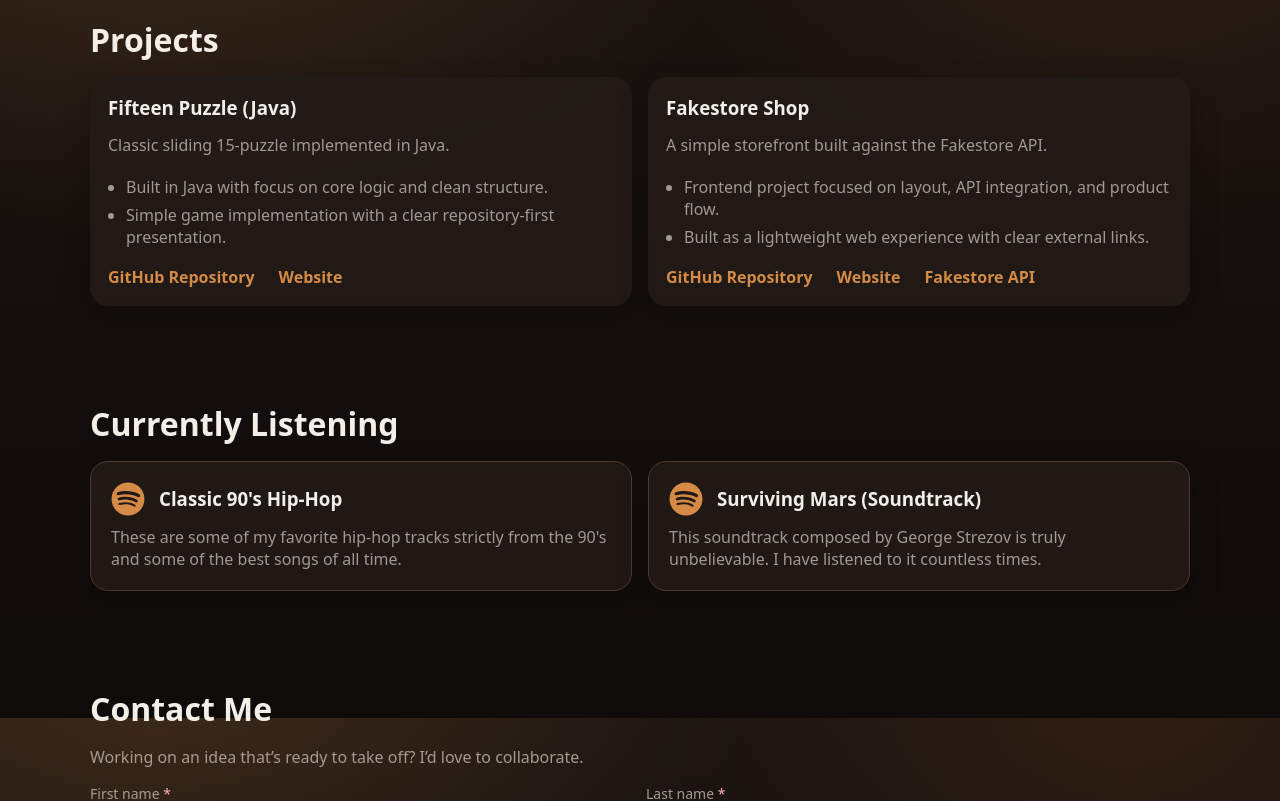
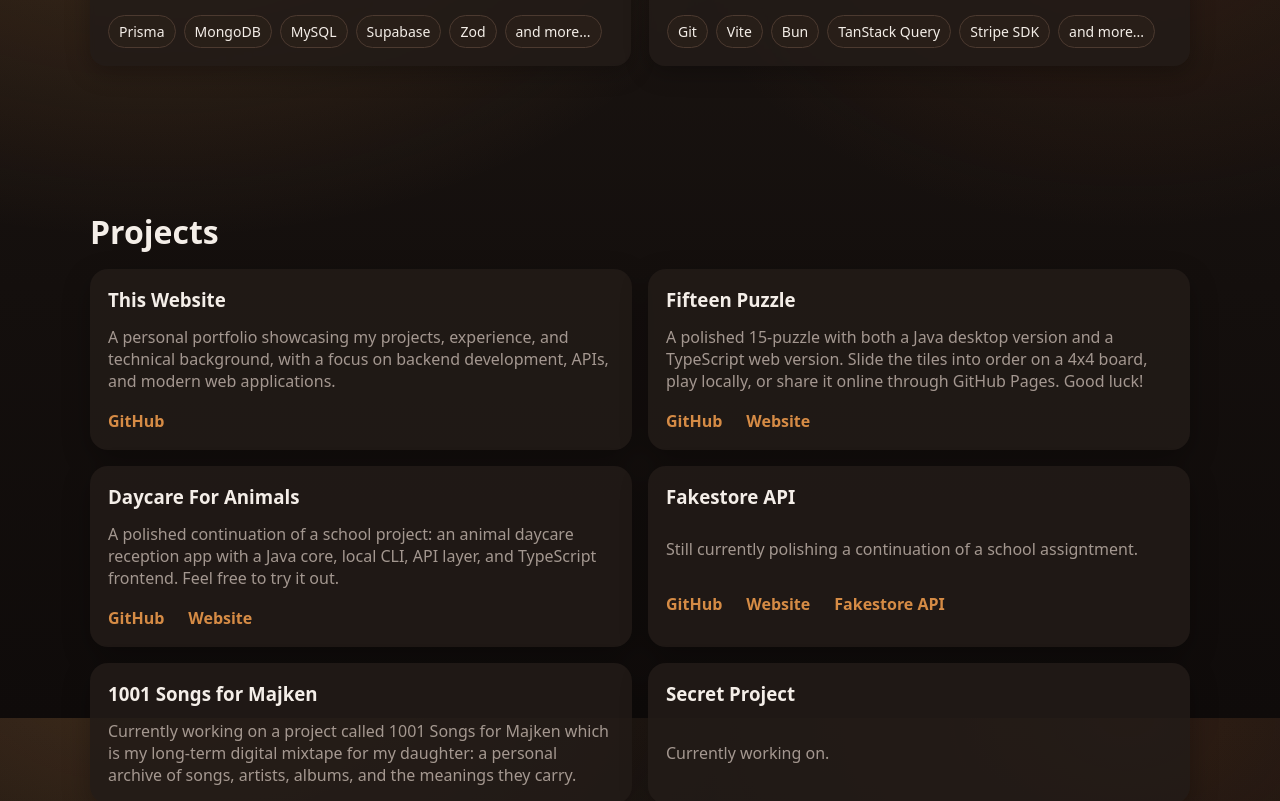
Before and after one commit to alpsten/web-portfolio-react-frontend, a React (Vite) app: page / in a window 1280 px wide. Shown: the part 1682-2483 px from the top of the page. Built offline with nearby package versions, Linux system fonts and the light colour scheme.

Commit message:
Update projects and music section content

```diff
--- a/src/sections/Navbar.tsx
+++ b/src/sections/Navbar.tsx
@@ -5,7 +5,7 @@ const LINKS = [
     { href: "#about",     label: "About"     },
     { href: "#expertise", label: "Expertise" },
     { href: "#projects",  label: "Projects"  },
-    { href: "#spotify",   label: "Spotify"   },
+    { href: "#music",     label: "Music"     },
     { href: "#contact",   label: "Contact"   },
 ];
 
--- a/src/sections/Projects.tsx
+++ b/src/sections/Projects.tsx
@@ -1,36 +1,52 @@
 
 type Project = {
     title: string;
-    description: string;
+    about: string;
     links: { label: string; href: string }[];
-    highlights: string[];
 };
 
 const projects: Project[] = [
     {
-        title: "Fifteen Puzzle (Java)",
-        description: "Classic sliding 15-puzzle implemented in Java.",
-        highlights: [
-            "Built in Java with focus on core logic and clean structure.",
-            "Simple game implementation with a clear repository-first presentation.",
+        title: "This Website",
+        links: [
+            { label: "GitHub", href: "https://github.com/alpsten/web-portfolio-react-frontend" },
         ],
+        about: "A personal portfolio showcasing my projects, experience, and technical background, with a focus on backend development, APIs, and modern web applications.",
+    },
+    {
+        title: "Fifteen Puzzle",
         links: [
-            { label: "GitHub Repository", href: "https://github.com/alpsten/fifteen-puzzle" },
+            { label: "GitHub", href: "https://github.com/alpsten/fifteen-puzzle" },
             { label: "Website", href: "https://alpsten.github.io/fifteen-puzzle/" },
         ],
+        about: "A polished 15-puzzle with both a Java desktop version and a TypeScript web version. Slide the tiles into order on a 4x4 board, play locally, or share it online through GitHub Pages. Good luck!",
     },
     {
-        title: "Fakestore Shop",
-        description: "A simple storefront built against the Fakestore API.",
-        highlights: [
-            "Frontend project focused on layout, API integration, and product flow.",
-            "Built as a lightweight web experience with clear external links.",
+        title: "Daycare For Animals",
+        links: [
+            { label: "GitHub", href: "https://github.com/alpsten/daycare-for-animals" },
+            { label: "Website", href: "https://alpsten.github.io/daycare-for-animals/" },
         ],
+        about: "A polished continuation of a school project: an animal daycare reception app with a Java core, local CLI, API layer, and TypeScript frontend. Feel free to try it out.",
+    },
+    {
+        title: "Fakestore API",
         links: [
-            { label: "GitHub Repository", href: "https://github.com/alpsten/fakestore-api" },
+            { label: "GitHub", href: "https://github.com/alpsten/fakestore-api" },
             { label: "Website", href: "https://emilforzberg.github.io" },
-            { label: "Fakestore API", href: "https://fakestoreapi.com" }
-        ]
+            { label: "Fakestore API", href: "https://fakestoreapi.com" },
+        ],
+        about: "Still currently polishing a continuation of a school assigntment.",
+    },
+    {
+        title: "1001 Songs for Majken",
+        links: [],
+        about: "Currently working on a project called 1001 Songs for Majken which is my long-term digital mixtape for my daughter: a personal archive of songs, artists, albums, and the meanings they carry.",
+    },
+    {
+        title: "Secret Project",
+        links: [],
+        about: "Currently working on.",
     },
 ];
 
@@ -42,13 +58,8 @@ export default function Projects() {
                 {projects.map((p) => (
                     <article key={p.title} className="project">
                         <h3 className="project__title">{p.title}</h3>
-                        <p className="muted">{p.description}</p>
-                        <ul className="project__highlights">
-                            {p.highlights.map((item) => (
-                                <li key={item}>{item}</li>
-                            ))}
-                        </ul>
-
+                        <p className="muted">{p.about}</p>
+                        {p.links.length > 0 && (
                             <div className="project__links" aria-label={`${p.title} links`}>
                                 {p.links.map((l) => (
                                     <a
@@ -62,6 +73,7 @@ export default function Projects() {
                                     </a>
                                 ))}
                             </div>
+                        )}
 
                     </article>
                 ))}
--- a/src/sections/SpotifySection.tsx
+++ b/src/sections/SpotifySection.tsx
@@ -3,8 +3,8 @@ import { FaSpotify } from "react-icons/fa";
 
 export default function SpotifySection() {
     return (
-        <section id="spotify" className="container spotify">
-            <h2>Currently Listening</h2>
+        <section id="music" className="container spotify">
+            <h2>Music</h2>
             <div className="spotify__grid">
                 <article className="spotify__card">
                     <div className="spotify__card-head">
@@ -31,16 +31,35 @@ export default function SpotifySection() {
                         <h3 className="spotify__title">
                             <a
                                 className="spotify__title-link"
+                                href="https://open.spotify.com/album/1TtdtRpeNYliHviOnhWdL7?si=LuCb38ILSoypsurnwhypKA"
+                                target="_blank"
+                                rel="noreferrer"
+                            >
+                                Minecraft - Volume Alpha
+                            </a>
+                        </h3>
+                    </div>
+                    <p className="spotify__description">
+                        One of those soundtracks that evokes a strong sense of nostalgia and immerses the listener in another world, such as Minecraft - Volume Alpha by C418.
+                    </p>
+                </article>
+
+                <article className="spotify__card">
+                    <div className="spotify__card-head">
+                        <FaSpotify className="spotify__icon" aria-hidden="true" />
+                        <h3 className="spotify__title">
+                            <a
+                                className="spotify__title-link"
                                 href="https://open.spotify.com/album/1nbjCCws7cO9kovVBn7Wo8?si=niRJ3eMZQg2PJPYhVArkaw"
                                 target="_blank"
                                 rel="noreferrer"
                             >
-                                Surviving Mars (Soundtrack)
+                                Surviving Mars
                             </a>
                         </h3>
                     </div>
                     <p className="spotify__description">
-                        This soundtrack composed by George Strezov is truly unbelievable. I have listened to it countless times.
+                        This soundtrack, composed by George Strezov, is exceptional. I have listened to it repeatedly, despite not having played the game itself.
                     </p>
                 </article>
             </div>
--- a/src/styles/Main.scss
+++ b/src/styles/Main.scss
@@ -37,7 +37,7 @@ body {
 .site {
   display:flex;
   flex-direction:column;
-  gap:96px;
+  gap:144px;
   padding-bottom:0
 }
 
--- a/src/styles/Projects.scss
+++ b/src/styles/Projects.scss
@@ -24,14 +24,7 @@
 }
 
 .project .muted {
-  margin: 0 0 0.6rem;
-}
-
-.project__highlights {
   margin: 0;
-  padding-left: 18px;
-  display: grid;
-  gap: 6px;
   color: var(--muted);
 }
 
```
Lines whose indentation alone changed are shown as unchanged.
